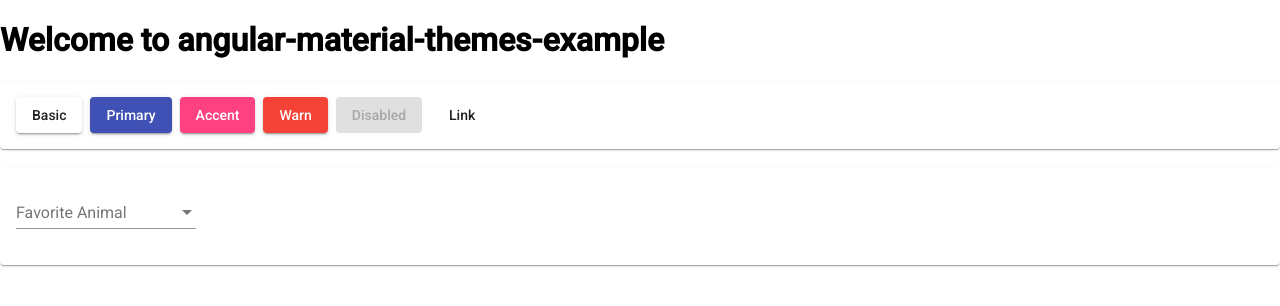
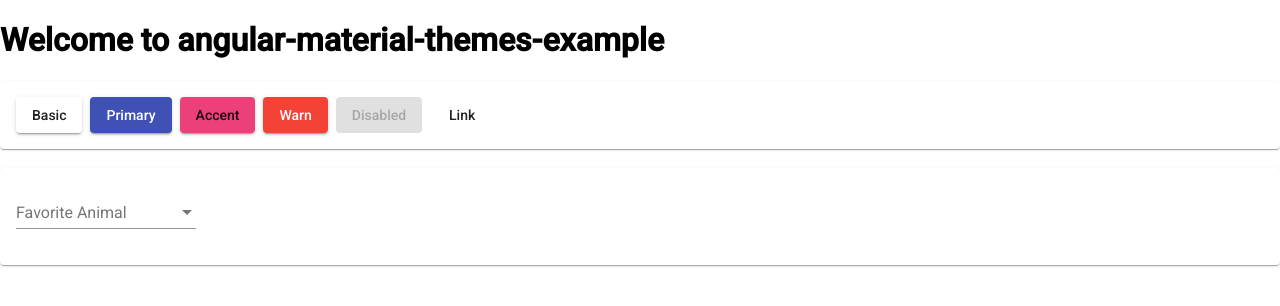
Before and after one commit to rubensa/angular-material-themes-example, an Angular app: page / in a window 1280 px wide. Shown: the top 306 px of the page. Built offline with nearby package versions, Linux system fonts and the light colour scheme.

Commit message:
Make accent colors lighter
Change default, lighter and darker palete colors
The default is 500 (100-900)
Note that the font became black cause color specify contrast text color

```diff
--- a/src/styles.scss
+++ b/src/styles.scss
@@ -12,7 +12,7 @@
 // (imported above). For each palette, you can optionally specify a default, lighter, and darker
 // hue. Available color palettes: https://material.io/design/color/
 $angular-material-themes-example-primary: mat-palette($mat-indigo);
-$angular-material-themes-example-accent: mat-palette($mat-pink, A200, A100, A400);
+$angular-material-themes-example-accent: mat-palette($mat-pink, 400, 200, 600);
 
 // The warn palette is optional (defaults to red).
 $angular-material-themes-example-warn: mat-palette($mat-red);
```
